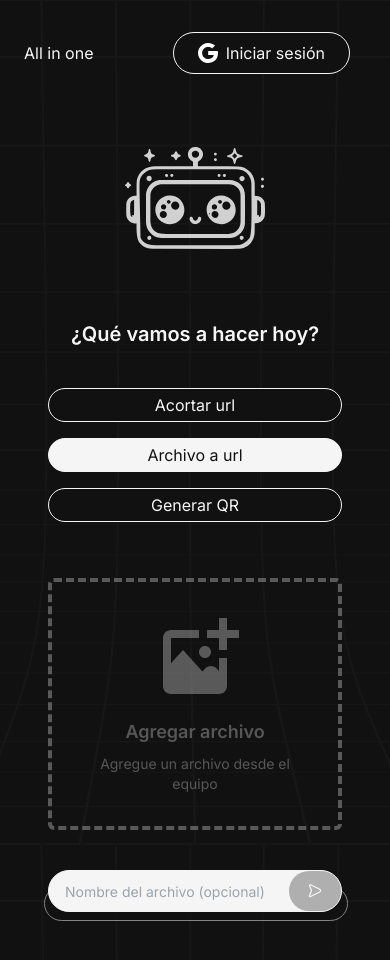
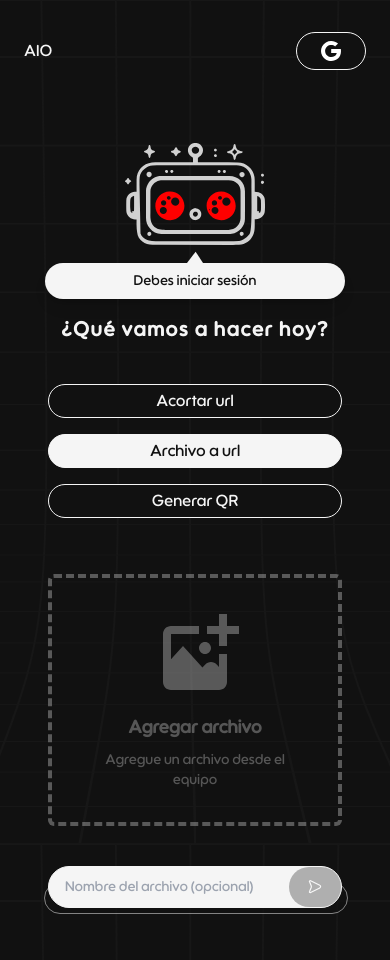
Before and after one commit to nicolasAguero99/all-in-one, a Next.js app: page /file in a window 390 px wide. Shown: the top 960 px of the page. Built offline with nearby package versions, Linux system fonts and the light colour scheme; no server answers.

Commit message:
Add font. Improve responsive

```diff
--- a/src/app/globals.css
+++ b/src/app/globals.css
@@ -2,6 +2,19 @@
 @tailwind components;
 @tailwind utilities;
 
+@font-face {
+  font-family: Saeada;
+  src: url(/fonts/LTSaeada-Regular.otf);
+}
+
+*, *::before, *::after {
+  font-family: Saeada, sans-serif;
+}
+
+h1 {
+  letter-spacing: 1.5px;
+}
+
 .custom-clip-path-msg::before {
   clip-path: polygon(100% 0, 29% 46%, 100% 100%);
 }
--- a/src/app/layout.tsx
+++ b/src/app/layout.tsx
@@ -1,5 +1,4 @@
 import type { Metadata } from 'next'
-import { Inter } from 'next/font/google'
 import { ToastContainer } from 'react-toastify'
 
 // Styles
@@ -9,11 +8,9 @@ import 'react-toastify/dist/ReactToastify.css'
 // Components
 import Nav from '@/components/nav'
 
-const inter = Inter({ subsets: ['latin'] })
-
 export const metadata: Metadata = {
-  title: 'Create Next App',
-  description: 'Generated by create next app'
+  title: 'All in one',
+  description: 'All in one is a page for all your needs, short urls, upload files in the cloud and generate qr'
 }
 
 export default function RootLayout ({
@@ -23,7 +20,7 @@ export default function RootLayout ({
 }>): JSX.Element {
   return (
     <html lang='es'>
-      <body className={`${inter.className} bg-bckg text-primary p-6 bg-[url(/illustrations/bckg-illustration.svg)] bg-cover bg-center bg-fixed h-screen`}>
+      <body className='bg-bckg text-primary p-6 bg-[url(/illustrations/bckg-illustration.svg)] bg-cover bg-center bg-fixed h-screen'>
         <Nav />
         {children}
         <ToastContainer />
--- a/src/components/form-files.tsx
+++ b/src/components/form-files.tsx
@@ -62,17 +62,16 @@ export default function FormFiles (): JSX.Element {
   useEffect(() => {
     if (user.uid !== '') {
       Number(tokens) < 1 && setError('No tienes tokens suficientes')
-      setError('')
+      if (errors.file?.message != null) {
+        setShowModalConfirm(false)
+        setError(errors.file?.message as string)
+        return
+      }
+      setError(errors.file?.message ?? '')
     } else {
       setError('Debes iniciar sesión')
     }
-  }, [user.uid, tokens])
-
-  useEffect(() => {
-    errors.file?.message != null
-      ? setError(errors.file?.message as string)
-      : setError('')
-  }, [errors.file?.message])
+  }, [user.uid, tokens, errors.file?.message])
 
   useEffect(() => {
     if (link === '') return
--- a/src/components/nav.tsx
+++ b/src/components/nav.tsx
@@ -1,10 +1,13 @@
+import Link from 'next/link'
+
 // Components
 import SignUpOutButton from '@/components/sign-up-out-button'
 
 export default function Nav (): JSX.Element {
   return (
     <nav className='flex justify-between items-center'>
-      <span>All in one</span>
+      <Link href='/' className='uppercase max-[599px]:hidden'>All in one</Link>
+      <Link href='/' className='uppercase min-[600px]:hidden'>Aio</Link>
       <SignUpOutButton />
     </nav>
   )
--- a/src/components/sign-up-out-button.tsx
+++ b/src/components/sign-up-out-button.tsx
@@ -54,7 +54,7 @@ export default function SignUpOutButton (): JSX.Element {
     <>
       {
         (user != null && user?.name !== '')
-          ? <div className='w-fit flex items-center gap-8 px-4 py-2 rounded-lg'>
+          ? <div className='w-fit flex items-center gap-4 py-2 rounded-lg'>
               <div className='flex gap-4 items-center'>
                 {
                   user.photo !== '' && <img src={user.photo} alt={user.name} className='size-8 rounded-full' referrerPolicy='no-referrer' />
@@ -63,9 +63,9 @@ export default function SignUpOutButton (): JSX.Element {
               </div>
               <button onClick={handleLogOut}><LogOutIcon /></button>
             </div>
-          : <div className='w-fit flex items-center gap-8 px-4 py-2 rounded-lg'>
+          : <div className='w-fit flex items-center gap-8 py-2 rounded-lg'>
               <button onClick={handleSignUp} className='flex items-center gap-2 bg-bckg text-primary py-2 px-6 rounded-full border-[1px] border-primary'>
-                <GoogleIcon /> Iniciar sesión
+                <GoogleIcon /> <span className='max-[450px]:hidden'>Iniciar sesión</span>
               </button>
             </div>
       }
```
Also changed, not shown: public/fonts/LTSaeada-Regular.otf (added).
